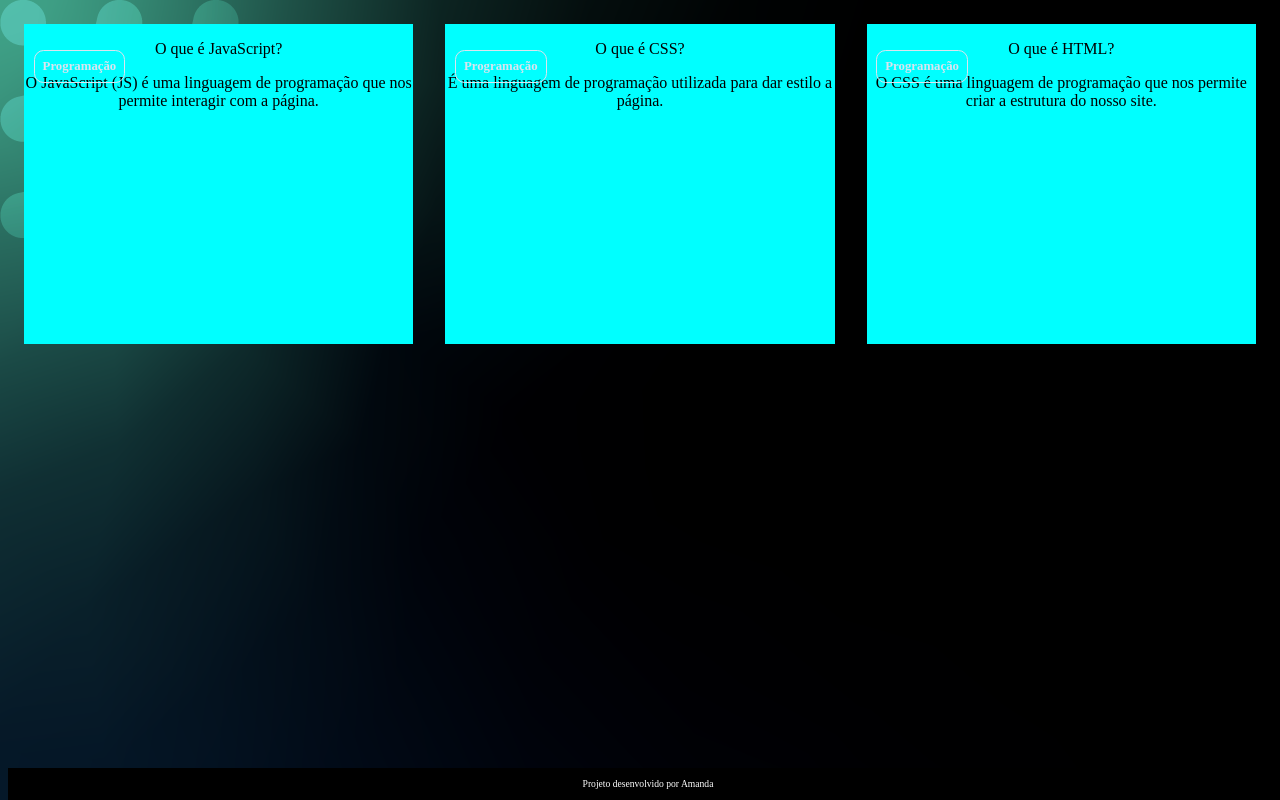
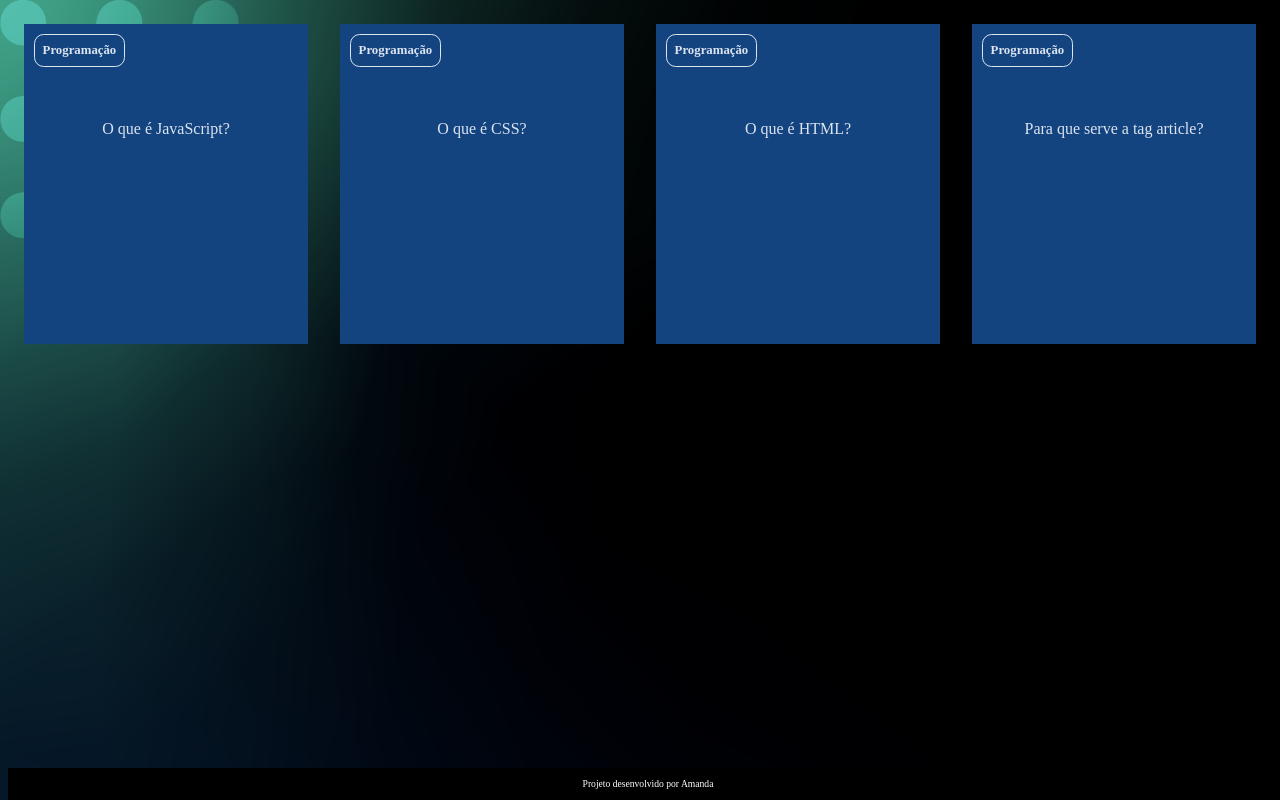
Before and after one commit to amandagolinski/ferramenta-de-estudos--Amanda, a plain HTML site: page index.html in a window 1280 px wide. Drawn offline with Linux system fonts and the light colour scheme; a web font is replaced by a local one.

Commit message:
iniciamos a aula 6

```diff
--- a/assets/style.css
+++ b/assets/style.css
@@ -15,7 +15,6 @@ body{
 
 .cartao{
    margin: 1rem 1rem;
-    background-color: aqua;
     height: 20rem;
     flex-grow: 1;
     flex-basis: calc(33% - 6rem);
@@ -24,10 +23,13 @@ body{
     .cartao__conteudo {
     text-align: center;
     height: 100%;
+    background-color: var(--card-front-color);
+    transform-style: preserve-3d;
+    transition: transform 300ms ease-in-out;
 }
 
 .cartao__conteudo h3 {
-    color: var(--text-color);
+     color: var(--text-color);
     border: 1px solid var(--text-color);
     text-align: left;
     padding: 0.5rem;
@@ -35,6 +37,40 @@ body{
     margin: 0.6rem;
     border-radius: 0.6rem;
     font-size: 1vw;
+    backface-visibility: hidden;
+}
+
+
+.cartao__conteudo__pergunta p{
+    color: var(--text-color);
+    font-weight: 500;
+}
+
+.cartao__conteudo__resposta p{
+    color: var(--card-back-color);
+    font-weight: 700;
+}
+
+.cartao:hover .cartao__conteudo {
+    transform: rotateY(180deg);
+}
+
+.cartao__conteudo__pergunta,
+.cartao__conteudo__resposta {
+    backface-visibility: hidden;
+    position: absolute;
+    height: 100%;
+    width: 100%;
+}
+
+.cartao__conteudo__resposta {
+    transform: rotateY(180deg);
+}
+
+.cartao__conteudo p {
+    margin-top: 1rem;
+    padding: 2rem;
+    margin-top: 4rem;
 }
 
 footer{
--- a/index.html
+++ b/index.html
@@ -20,20 +20,19 @@
       <article class="cartao">
         <div class="cartao__conteudo">
           <h3>Programação</h3>
-          <div class="cartao__conteudo_pergunta">
+          <div class="cartao__conteudo__pergunta">
             <p> O que é JavaScript?</p>
           </div>
-          <div class="cartao_resposta">
+          <div class="cartao__conteudo__resposta">
             <p>O JavaScript (JS) é uma linguagem de programação que nos permite interagir com a página.</p>
           </div>
-
         </div>
       </article>
 
       <article class="cartao">
         <div class="cartao__conteudo">
           <h3>Programação</h3>
-          <div class=" cartao__conteudo__pergunta">
+          <div class="cartao__conteudo__pergunta">
             <p> O que é CSS?</p>
           </div>
           <div class="cartao__conteudo__resposta">
@@ -54,6 +53,18 @@
         </div>
       </article>
 
+<article class="cartao">
+        <div class="cartao__conteudo">
+          <h3>Programação</h3>
+          <div class="cartao__conteudo__pergunta">
+            <p> Para que serve a tag article?</p>
+          </div>
+          <div class="cartao__conteudo__resposta">
+            <p>Para criar um conteúdo ou elemento independente. No nosso caso estamos usando para criar os cartões </p>
+          </div>
+        </div>
+      </article>
+
     </section>
 
   </main>
```
